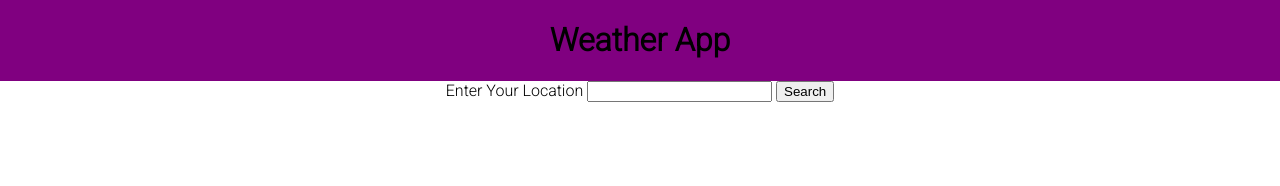
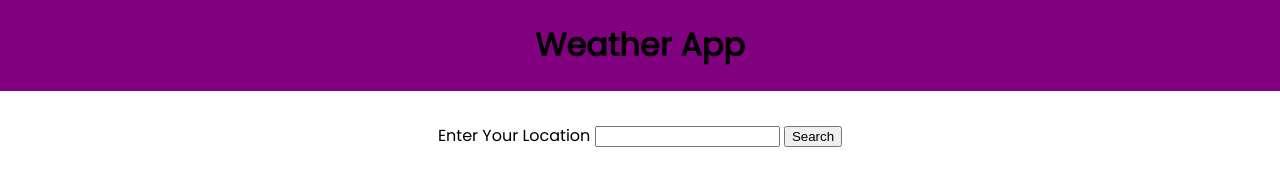
Before and after one commit to xonin-hush/Odin-Weather-App, a website built with webpack: page dist/index.html in a window 1280 px wide. Built offline with nearby package versions, Linux system fonts and the light colour scheme; a web font is replaced by a local one.

Commit message:
Add font-family

```diff
--- a/src/style.css
+++ b/src/style.css
@@ -6,7 +6,7 @@ body {
     grid-template-columns: 1fr 4fr;
     grid-template-rows: 1fr 6fr;
     text-align: center;
-    font-family: 'Roboto', sans-serif;
+    font-family: Poppins, sans-serif;
 display: flex;
 flex-direction: column;
 }
@@ -19,4 +19,6 @@ html {
 #header{
     width: 100%;
     background-color: purple;
+    font-weight: bolder;
+    margin-bottom: 2rem;
 }
```
Also changed, not shown: README.md, dist/index.html.
